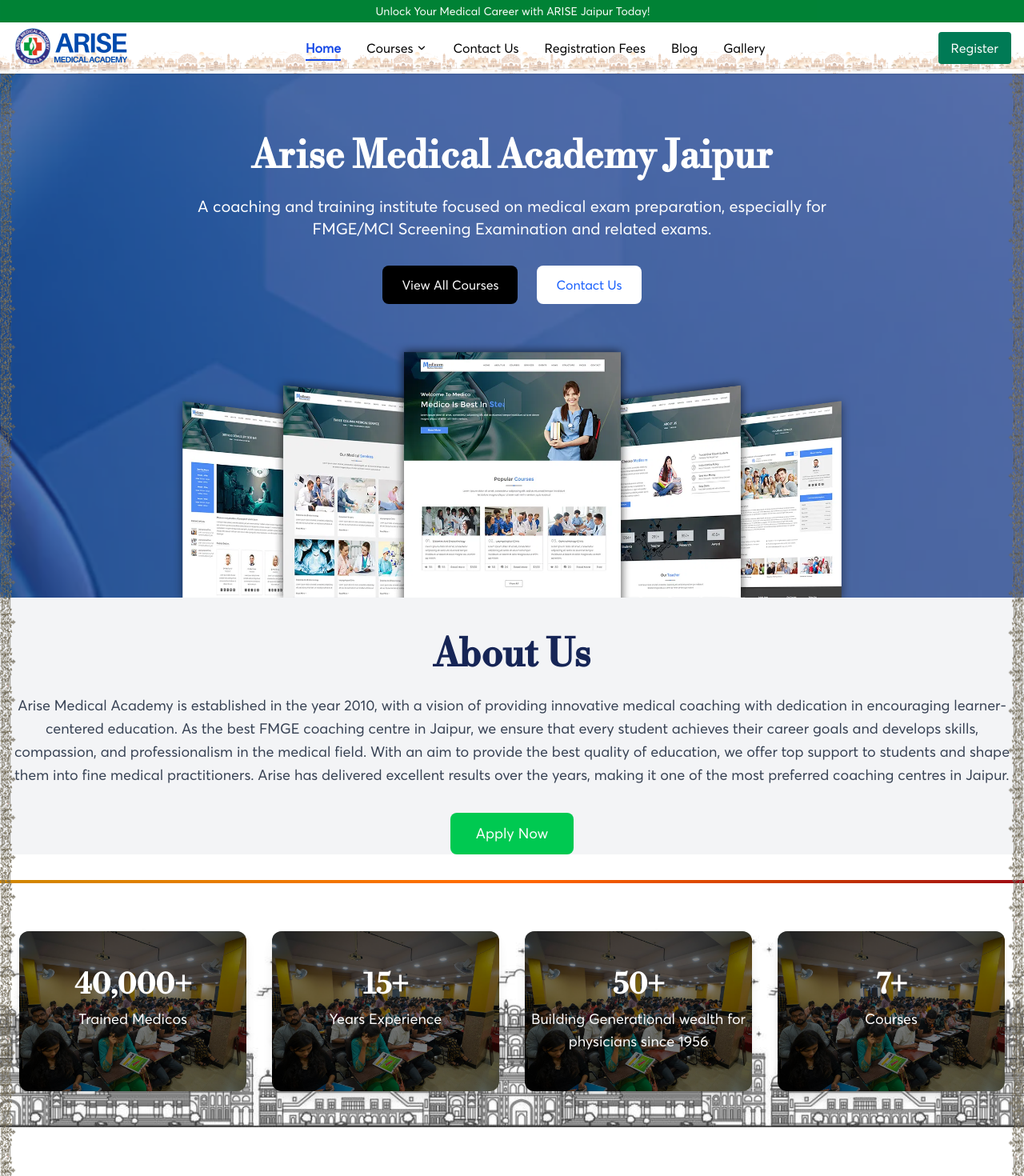
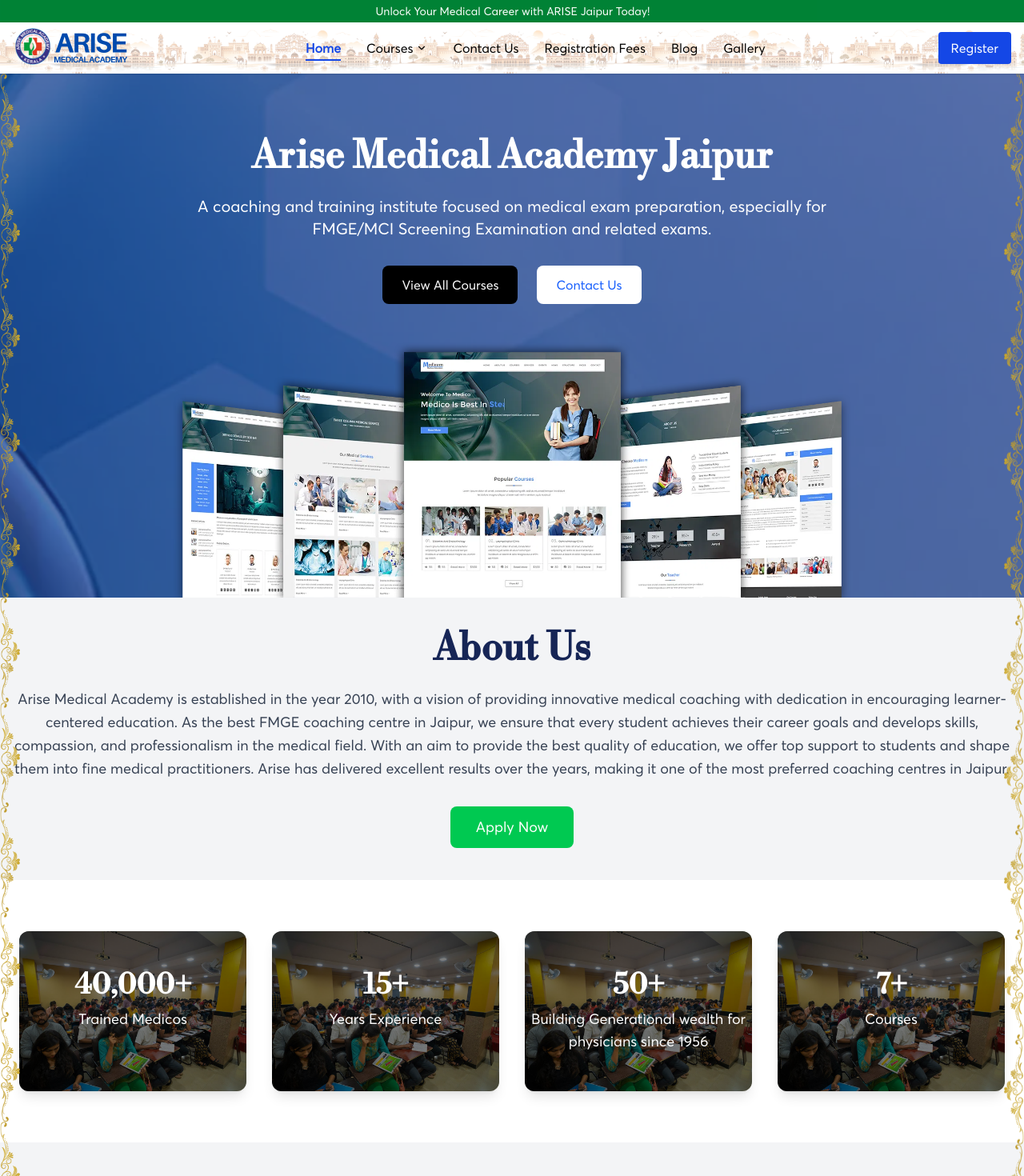
Before and after one commit to Ashokjpr/arise-kerala-merged, a Next.js app: page / in a window 1280 px wide. Shown: the top 1470 px of the page at 80% size. Built offline with nearby package versions, Linux system fonts and the light colour scheme.

Commit message:
Refactor code structure for improved readability and maintainability

```diff
--- a/app/(pages)/_components/AboutUs.tsx
+++ b/app/(pages)/_components/AboutUs.tsx
@@ -4,7 +4,7 @@
 
 function AboutUs() {
   return (
-    <section id="about-us" className="pt-12 bg-gray-100 w-full">
+    <section id="about-us" className="py-10 bg-gray-100 w-full">
       <div className="container text-center mx-auto px-4 lg:max-w-screen-xl md:max-w-screen-md">
 
           <h2
@@ -30,7 +30,7 @@
           </p>
 
           {/* Button */}
-          <div className="my-8 flex justify-center ">
+          <div className="mt-8 flex justify-center ">
             <Link
               href="/register"
               className="text-white bg-green-500 px-8 py-3 rounded-lg text-lg font-medium hover:bg-green-900 transition duration-300"
@@ -41,9 +41,7 @@
 
       </div>
 
-      {/* Decorative Bottom Border */}
-      <div className="absolute  left-0 w-full h-1 bg-gradient-to-r from-yellow-600 via-orange-500 to-red-800"></div>
-    </section>
+     </section>
   );
 }
 
--- a/app/(pages)/_components/CoursesSection.tsx
+++ b/app/(pages)/_components/CoursesSection.tsx
@@ -11,10 +11,12 @@
       </div>
 
       <div className="max-w-7xl mx-auto px-6 grid md:grid-cols-3 gap-10">
-        {[1, 2, 3, 4, 5, 6].map((item) => (
+        {[1, 2, 3, 4, 5, 6].map((item,index) => (
           <div
             key={item}
             className="bg-white rounded-xl shadow-md hover:shadow-xl transition overflow-hidden"
+            data-aos="fade-up"
+            data-aos-delay={index * 100}
           >
             <div className="h-56 bg-gray-300 flex items-center justify-center">
               <Image
--- a/app/(pages)/_components/FeaturesSection.tsx
+++ b/app/(pages)/_components/FeaturesSection.tsx
@@ -28,7 +28,10 @@
 
       <div className="max-w-6xl mx-auto px-6 grid md:grid-cols-3 gap-10 text-gray-600">
         {features.map((feature, index) => (
-          <p key={index} className="flex items-center gap-2">
+          <p key={index} className="flex items-center gap-2"
+           data-aos="fade-left"
+            data-aos-delay={index * 100}
+          >
             <span className="text-blue-600 font-bold">✔</span>
             {feature}
           </p>
--- a/app/(pages)/_components/Hero.tsx
+++ b/app/(pages)/_components/Hero.tsx
@@ -12,20 +12,20 @@
 
       {/* Content */}
       <div className="relative max-w-4xl mx-auto px-6 text-center text-white">
-        <h2 className="text-5xl font-bold mb-6">Arise Medical Academy Jaipur</h2>
-        <p className="text-xl mb-8">
+        <h2 className="text-5xl font-bold mb-6" data-aos="fade-left">Arise Medical Academy Jaipur</h2>
+        <p className="text-xl mb-8"data-aos="fade-right">
           A coaching and training institute focused on medical exam preparation, especially for FMGE/MCI Screening Examination and related exams.
         </p>
 
         <div className="flex justify-center gap-6">
-          <button className="bg-black px-6 py-3 rounded-lg hover:bg-gray-900 transition">
+          <button className="bg-black px-6 py-3 rounded-lg hover:bg-gray-900 transition"data-aos="fade-left">
             View All Courses
           </button>
-          <button className="bg-white text-blue-600 px-6 py-3 rounded-lg hover:bg-gray-200 transition">
+          <button className="bg-white text-blue-600 px-6 py-3 rounded-lg hover:bg-gray-200 transition" data-aos="fade-right">
             Contact Us
           </button>
         </div>
-        <div className="mt-12">
+        <div className="mt-12" data-aos="fade-up">
             <Image
                 src="/images/banner-2.webp"
                 alt="Hero Image"
--- a/app/(pages)/_components/OurStudents.tsx
+++ b/app/(pages)/_components/OurStudents.tsx
@@ -111,7 +111,7 @@
         className="absolute  w-screen h-[482px] object-cover opacity-100"
       />
 
-      <div className="container relative bg-white/70 z-10 container mx-auto max-w-7xl pt-10 md:px-10 ">
+      <div className=" relative bg-white/70 z-10 container mx-auto max-w-7xl pt-10 md:px-10 ">
         <h2 className="text-2xl md:text-5xl text-blue-900 font-semibold text-center mb-10 text-hover">
           Hear From Our Students​
           <hr/>
@@ -120,7 +120,10 @@
 
         <Slider {...settings}>
           {testimonialData.map((item, i) => (
-            <div key={i} className="px-3 ">
+            <div key={i} className="px-3 "
+             data-aos="fade-up"
+            data-aos-delay={i * 100}
+            >
               <div className="bg-white md:h-[250px]  rounded-2xl shadow-xl p-6 relative my-10">
 
                 {/* Avatar */}
--- a/app/(pages)/_components/StatsSection.tsx
+++ b/app/(pages)/_components/StatsSection.tsx
@@ -9,14 +9,13 @@
   ];
 
   return (
-    <section className="py-16" style={{
-      backgroundImage: "url('/images/rajesthan-bg.jpg')",
-      backgroundSize: "contain ",
-      height: "400px",
-    }}>
+    <section className="py-16" >
       <div className="max-w-7xl mx-auto px-6 grid md:grid-cols-4 gap-8">
         {stats.map((item, index) => (
-         <div key={index} className="relative text-white text-center py-12 rounded-xl shadow-lg hover:scale-105 transition overflow-hidden">
+          <div key={index} className="relative text-white text-center py-12 rounded-xl shadow-lg hover:scale-105 transition overflow-hidden"
+          data-aos={index % 2 === 0 ? "fade-up" : "fade-down"}
+          data-aos-delay={index * 100}
+          >
             <Image
               src={item.bgImg}
               alt=""
--- a/app/layout.tsx
+++ b/app/layout.tsx
@@ -91,8 +91,8 @@
             <div
               className="
                 absolute left-0 top-0 h-full
-                w-[8px] sm:w-[12px] lg:w-[20px]
-                bg-[url('/images/side-border.png')]
+                w-[8px] sm:w-[15px] lg:w-[25px]
+                bg-[url('/images/side-border2.png')]
                 bg-repeat-y bg-contain z-30
               "
             ></div>
@@ -101,8 +101,8 @@
             <div
               className="
                 absolute right-0 top-0 h-full
-                w-[8px] sm:w-[12px] lg:w-[20px]
-                bg-[url('/images/side-border.png')]
+                w-[8px] sm:w-[15px] lg:w-[25px]
+                bg-[url('/images/side-border2.png')]
                 bg-repeat-y bg-contain z-30
                 rotate-180
               "
--- a/components/shared/Navbar.tsx
+++ b/components/shared/Navbar.tsx
@@ -52,11 +52,11 @@
         className="absolute inset-0 bg-repeat-x bg-bottom opacity-40 pointer-events-none"
         style={{
           backgroundImage: "url('/images/rajesthan-bg2.png')",
-          backgroundSize: "auto 30px",
+          backgroundSize: "auto 60px",
         }}
       />
 
-      <nav className="relative max-w-7xl mx-auto px-4">
+      <nav className="relative bg-white/20 max-w-7xl mx-auto px-4">
         <div className="flex h-16 items-center justify-between">
 
           {/* Logo */}
@@ -137,7 +137,7 @@
           <div className="flex items-center gap-2">
             <Link
               href="/register"
-              className="hidden md:block px-4 py-2 bg-emerald-700 text-white rounded hover:bg-emerald-900 transition"
+              className="hidden md:block px-4 py-2 bg-blue-700 text-white rounded hover:bg-blue-800 transition"
             >
               Register
             </Link>
@@ -265,7 +265,7 @@
               setOpen(false);
               setMobileCoursesOpen(false);
             }}
-            className="mt-4 px-4 py-2 bg-emerald-600 text-white rounded-full text-center hover:bg-emerald-700 transition"
+            className="mt-4 px-4 py-2 bg-blue-700 text-white rounded-full text-center hover:bg-blue-800 transition"
           >
             Register
           </Link>
```
Also changed, not shown: public/images/side-border2.png (added). Lines whose indentation alone changed are shown as unchanged.
